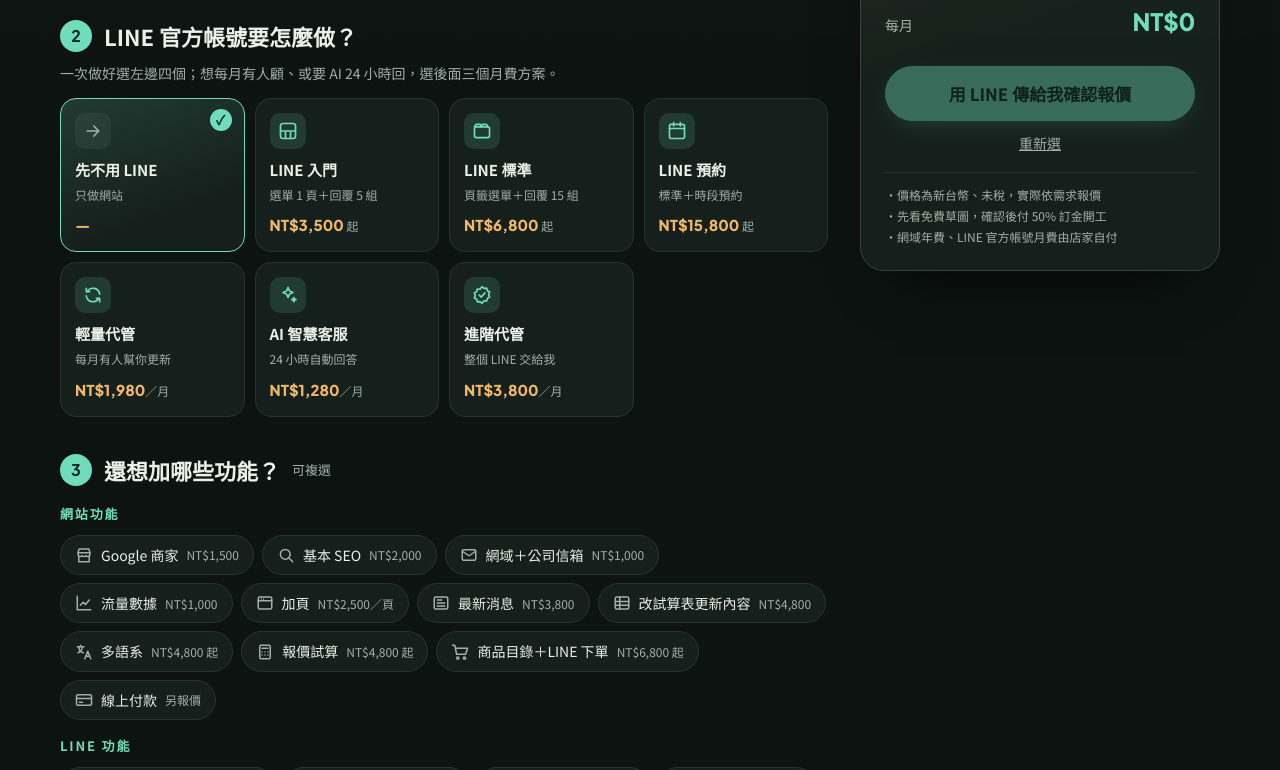
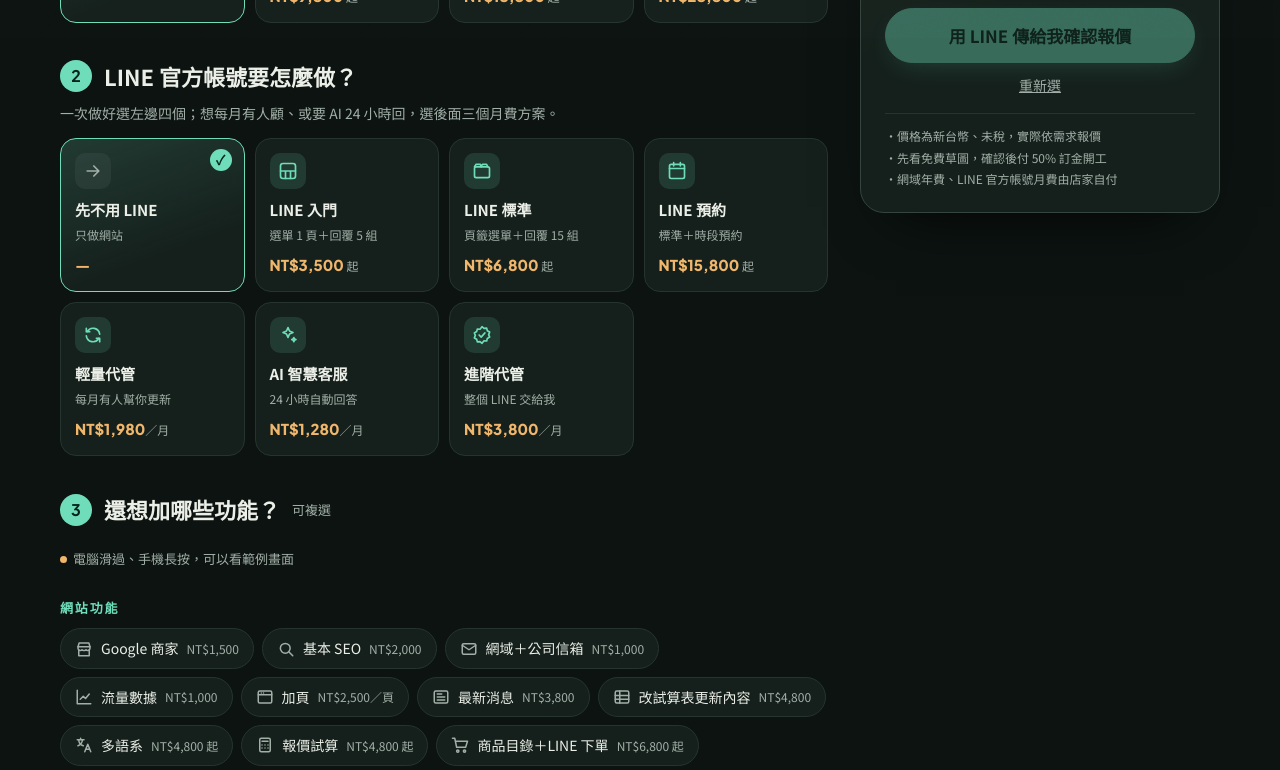
Before and after one commit to chenshing0923-eng/Rowan-Studio-Line, a plain HTML site: page quote.html in a window 1280 px wide. Shown: the part 762-1532 px from the top of the page. Drawn offline with Linux system fonts and the light colour scheme.

Commit message:
估價頁：電腦滑過、手機長按顯示功能範例畫面；修正每月 NT$0 列不該顯示 (#29)
Claude-Session: https://claude.ai/code/session_01Jv5xToDH4eLrV48W92rnBD

Co-authored-by: Claude <noreply@anthropic.com>

```diff
--- a/main.js
+++ b/main.js
@@ -78,7 +78,6 @@ if (viewer) {
 /* ===== 功能預覽：滑過／點一下圖示，跳出實際畫面 ===== */
 (() => {
   const tiles = document.querySelectorAll('.ft[data-demo]');
-  if (!tiles.length) return;
   const W = (url, body) => `<div class="mk web"><div class="wb"><i></i><i></i><i></i><span>${url}</span></div><div class="wbody">${body}</div></div>`;
   const C = (body, cls = '') => `<div class="mk chat ${cls}">${body}</div>`;
   const RM = `<div class="rm"><i class="hi">立即預約</i><i>本月優惠</i><i>價目表</i><i>營業時間</i><i>常見問題</i><i>交通位置</i></div>`;
@@ -91,6 +90,7 @@ if (viewer) {
     'w-search': W('google.com', `<div class="gs"><span>台中 日日食堂</span><span>🔍</span></div><div class="gr"><small>yourshop.com</small><b>日日食堂｜家常麵食・線上訂位</b><span>每天市場食材現做，LINE 就能訂位、外帶預點…</span></div><div class="ln" style="width:70%"></div><div class="ln" style="width:50%"></div>`),
     'w-store': `<div class="mk map"><div class="pinm"></div><div class="biz"><b>日日食堂</b><div><span class="st">★★★★★</span> 4.8（126 則評論）</div><div><span class="open">營業中</span>・20:00 打烊</div><div class="acts"><span>路線</span><span>致電</span><span>網站</span></div></div></div>`,
     'w-cal': W('yourshop.com/booking', `<b>選擇日期</b><div class="cal7"><span class="off">一</span><span>2</span><span>3</span><span class="sel">4</span><span>5</span><span>6</span><span class="off">休</span></div><b>選擇時段</b><div class="slots2"><span>10:00</span><span class="sel">14:00</span><span class="off">已額滿</span></div>`),
+    'w-page': W('yourshop.com/about', `<div class="pills"><span>首頁</span><span class="on">關於我們</span><span>服務</span><span>作品</span><span style="border-style:dashed">＋新頁面</span></div><div class="ln d" style="width:45%"></div><div class="ln"></div><div class="ln" style="width:85%"></div><div class="gal"><i style="background:#F2E2CB"></i><i style="background:#C9DDD3"></i><i style="background:#D9CCE8"></i></div>`),
     'w-news': W('yourshop.com/news', `<b>最新消息</b><div class="news"><div><small>11/20</small><span>冬季限定：麻油雞麵開賣<em>NEW</em></span></div><div><small>11/12</small><span>12 月公休日公告</span></div><div><small>11/01</small><span>加 LINE 好友送 9 折券</span></div></div>`),
     'w-sheet': `<div class="mk" style="background:#F1F4F3;padding:10px"><div class="split"><div class="gsheet"><div><span>品項</span><span>價格</span></div><div><span>牛肉麵</span><span class="hl">190</span></div><div><span>滷肉飯</span><span>120</span></div><div><span>燙青菜</span><span>60</span></div></div><div class="arrow">→</div><div class="menuw"><div><span>牛肉麵</span><span class="hl">$190</span></div><div><span>滷肉飯</span><span>$120</span></div><div><span>燙青菜</span><span>$60</span></div></div></div></div>`,
     'w-calc': W('yourshop.com/quote', `<b>居家清潔估價</b><div class="chk"><div><i class="y"></i>三房兩廳<span>$4,800</span></div><div><i class="y"></i>廚房深度清潔<span>$1,500</span></div><div><i></i>冷氣清洗<span>$1,800</span></div></div><div class="total"><span>預估總價</span><b>NT$6,300</b></div>`),
@@ -116,12 +116,15 @@ if (viewer) {
   pop.className = 'fpop'; pop.setAttribute('role', 'tooltip');
   document.body.appendChild(pop);
   let cur = null, hideT;
-  const show = t => {
+  const esc = s => String(s).replace(/[&<>"]/g, c => ({ '&': '&amp;', '<': '&lt;', '>': '&gt;', '"': '&quot;' }[c]));
+  // info：{ title, badge, plain, demo, tip }；沒給就從功能清單的格子讀
+  const show = (t, info) => {
     clearTimeout(hideT);
-    if (cur && cur !== t) cur.classList.remove('on');
-    cur = t; t.classList.add('on');
-    const add = t.classList.contains('add');
-    pop.innerHTML = `<h4>${t.querySelector('span').textContent}<small class="${add ? 'add' : ''}">${add ? '可加購' : '方案內含'}</small></h4>${M[t.dataset.demo] || ''}<p>${t.dataset.tip}</p>`;
+    if (!info) { const add = t.classList.contains('add'); info = { title: t.querySelector('span').textContent, badge: add ? '可加購' : '方案內含', plain: add, demo: t.dataset.demo, tip: t.dataset.tip }; }
+    if (!M[info.demo]) return;
+    if (cur && cur !== t) cur.classList.remove('peek');
+    cur = t; t.classList.add('peek');
+    pop.innerHTML = `<h4>${esc(info.title)}${info.badge ? `<small class="${info.plain ? 'add' : ''}">${esc(info.badge)}</small>` : ''}</h4>${M[info.demo]}${info.tip ? `<p>${esc(info.tip)}</p>` : ''}`;
     const r = t.getBoundingClientRect(), vw = document.documentElement.clientWidth;
     const w = Math.min(272, vw - 24); pop.style.width = w + 'px';
     const h = pop.offsetHeight;
@@ -132,7 +135,8 @@ if (viewer) {
     pop.style.left = left + scrollX + 'px'; pop.style.top = top + scrollY + 'px';
     pop.classList.add('show');
   };
-  const hide = () => { hideT = setTimeout(() => { pop.classList.remove('show'); cur && cur.classList.remove('on'); cur = null; }, 120); };
+  const hide = () => { clearTimeout(hideT); hideT = setTimeout(() => { pop.classList.remove('show'); cur && cur.classList.remove('peek'); cur = null; }, 120); };
+  window.RowanDemo = { show, hide, has: k => !!M[k], pop };
   tiles.forEach(t => {
     t.addEventListener('pointerenter', e => { if (e.pointerType === 'mouse') show(t); });
     t.addEventListener('pointerleave', e => { if (e.pointerType === 'mouse') hide(); });
--- a/prices.js
+++ b/prices.js
@@ -4,42 +4,42 @@
 window.PRICES = {
   site: [
     { id: 'none',  name: '先不用網站', price: 0, icon: 'i-arrow', sub: '只做 LINE' },
-    { id: 'one',   name: '一頁式形象網站', price: 9800, icon: 'i-web', sub: '1 頁・先有門面' },
-    { id: 'multi', name: '多頁品牌官網', price: 18800, icon: 'i-store', sub: '最多 5 頁・最多人選' },
-    { id: 'book',  name: '預約型網站', price: 28800, icon: 'i-cal', sub: '官網＋線上預約' },
+    { id: 'one',   name: '一頁式形象網站', demo: 'w-line', tip: '一頁就看完服務、價格、地址，一鍵加 LINE', price: 9800, icon: 'i-web', sub: '1 頁・先有門面' },
+    { id: 'multi', name: '多頁品牌官網', demo: 'w-page', tip: '首頁、關於、服務、作品分頁介紹', price: 18800, icon: 'i-store', sub: '最多 5 頁・最多人選' },
+    { id: 'book',  name: '預約型網站', demo: 'w-cal', tip: '客人自己選日期時段，額滿自動關閉', price: 28800, icon: 'i-cal', sub: '官網＋線上預約' },
   ],
   line: [
     { id: 'none',  name: '先不用 LINE', price: 0, icon: 'i-arrow', sub: '只做網站' },
-    { id: 'basic', name: 'LINE 入門', price: 3500, icon: 'i-grid', sub: '選單 1 頁＋回覆 5 組' },
-    { id: 'std',   name: 'LINE 標準', price: 6800, icon: 'i-tabs', sub: '頁籤選單＋回覆 15 組' },
-    { id: 'book',  name: 'LINE 預約', price: 15800, icon: 'i-cal', sub: '標準＋時段預約' },
-    { id: 'm-light', name: '輕量代管', price: 3500, monthly: 1980, icon: 'i-refresh', sub: '每月有人幫你更新' },
-    { id: 'm-ai',  name: 'AI 智慧客服', price: 6000, monthly: 1280, icon: 'i-spark', sub: '24 小時自動回答' },
-    { id: 'm-pro', name: '進階代管', price: 6800, monthly: 3800, icon: 'i-badge', sub: '整個 LINE 交給我' },
+    { id: 'basic', name: 'LINE 入門', demo: 'l-grid', tip: '圖文選單＋關鍵字自動回覆', price: 3500, icon: 'i-grid', sub: '選單 1 頁＋回覆 5 組' },
+    { id: 'std',   name: 'LINE 標準', demo: 'l-tabs', tip: '頁籤切換選單，像 App 一樣', price: 6800, icon: 'i-tabs', sub: '頁籤選單＋回覆 15 組' },
+    { id: 'book',  name: 'LINE 預約', demo: 'l-cal', tip: '在 LINE 選時段，預約完成自動通知', price: 15800, icon: 'i-cal', sub: '標準＋時段預約' },
+    { id: 'm-light', name: '輕量代管', demo: 'l-cards', tip: '每月幫你換選單、做推播圖文', price: 3500, monthly: 1980, icon: 'i-refresh', sub: '每月有人幫你更新' },
+    { id: 'm-ai',  name: 'AI 智慧客服', demo: 'l-spark', tip: '半夜也能自動回答客人問題', price: 6000, monthly: 1280, icon: 'i-spark', sub: '24 小時自動回答' },
+    { id: 'm-pro', name: '進階代管', demo: 'l-target', tip: '推播只發給對的人，每月數據回報', price: 6800, monthly: 3800, icon: 'i-badge', sub: '整個 LINE 交給我' },
   ],
   combos: [
     { site: 'one',   line: 'basic', price: 11800, name: '開店起步包' },
     { site: 'multi', line: 'std',   price: 22800, name: '開店完整包' },
   ],
   addons: [
-    { group: 'web', id: 'gbp',    name: 'Google 商家', price: 1500, icon: 'i-store', incl: { site: ['multi', 'book'] } },
-    { group: 'web', id: 'seo',    name: '基本 SEO', price: 2000, icon: 'i-search', incl: { site: ['one', 'multi', 'book'] } },
-    { group: 'web', id: 'domain', name: '網域＋公司信箱', price: 1000, icon: 'i-mail' },
-    { group: 'web', id: 'stats',  name: '流量數據', price: 1000, icon: 'i-chart' },
-    { group: 'web', id: 'page',   name: '加頁', price: 2500, unit: '頁', qty: true, icon: 'i-web' },
-    { group: 'web', id: 'news',   name: '最新消息', price: 3800, icon: 'i-news' },
-    { group: 'web', id: 'cms',    name: '改試算表更新內容', price: 4800, icon: 'i-sheet' },
-    { group: 'web', id: 'lang',   name: '多語系', price: 4800, from: true, icon: 'i-lang' },
-    { group: 'web', id: 'calc',   name: '報價試算', price: 4800, from: true, icon: 'i-calc' },
-    { group: 'web', id: 'shop',   name: '商品目錄＋LINE 下單', price: 6800, from: true, icon: 'i-cart' },
-    { group: 'web', id: 'pay',    name: '線上付款', price: 0, quote: true, icon: 'i-card' },
-    { group: 'line', id: 'bookset', name: '預約系統代設定', price: 2000, icon: 'i-cal', incl: { line: ['book'] } },
-    { group: 'line', id: 'flex',   name: '卡片訊息', price: 800, unit: '組', qty: true, icon: 'i-cards' },
-    { group: 'line', id: 'coupon', name: '優惠券', price: 500, unit: '張', qty: true, icon: 'i-ticket' },
-    { group: 'line', id: 'stamp',  name: '集點卡', price: 1000, icon: 'i-stamp' },
-    { group: 'line', id: 'seg',    name: '分眾推播', price: 1500, icon: 'i-target' },
-    { group: 'line', id: 'ai',     name: 'LINE AI 自動回應', price: 2500, icon: 'i-spark', incl: { line: ['m-ai'] } },
-    { group: 'line', id: 'shield', name: '藍盾認證', price: 1000, icon: 'i-shield' },
+    { group: 'web', id: 'gbp', demo: 'w-store', tip: '地圖上顯示營業時間、評論、路線', name: 'Google 商家', price: 1500, icon: 'i-store', incl: { site: ['multi', 'book'] } },
+    { group: 'web', id: 'seo', demo: 'w-search', tip: 'Google 搜店名就找得到你', name: '基本 SEO', price: 2000, icon: 'i-search', incl: { site: ['one', 'multi', 'book'] } },
+    { group: 'web', id: 'domain', demo: 'w-mail', tip: '專屬網址＋公司信箱', name: '網域＋公司信箱', price: 1000, icon: 'i-mail' },
+    { group: 'web', id: 'stats', demo: 'w-chart', tip: '每月幾人來看、從哪裡來', name: '流量數據', price: 1000, icon: 'i-chart' },
+    { group: 'web', id: 'page', demo: 'w-page', tip: '多一頁介紹，例如師資、菜單', name: '加頁', price: 2500, unit: '頁', qty: true, icon: 'i-web' },
+    { group: 'web', id: 'news', demo: 'w-news', tip: '活動、公告自己就能發', name: '最新消息', price: 3800, icon: 'i-news' },
+    { group: 'web', id: 'cms', demo: 'w-sheet', tip: '改試算表，網站價格菜單自動更新', name: '改試算表更新內容', price: 4800, icon: 'i-sheet' },
+    { group: 'web', id: 'lang', demo: 'w-lang', tip: '中、英、日切換', name: '多語系', price: 4800, from: true, icon: 'i-lang' },
+    { group: 'web', id: 'calc', demo: 'w-calc', tip: '客人勾選項目，自動算出價格', name: '報價試算', price: 4800, from: true, icon: 'i-calc' },
+    { group: 'web', id: 'shop', demo: 'w-cart', tip: '選好商品，一鍵用 LINE 下單', name: '商品目錄＋LINE 下單', price: 6800, from: true, icon: 'i-cart' },
+    { group: 'web', id: 'pay', demo: 'w-card', tip: '信用卡付款，依金流另外報價', name: '線上付款', price: 0, quote: true, icon: 'i-card' },
+    { group: 'line', id: 'bookset', demo: 'l-cal', tip: '接現成預約系統，選單一鍵預約', name: '預約系統代設定', price: 2000, icon: 'i-cal', incl: { line: ['book'] } },
+    { group: 'line', id: 'flex', demo: 'l-cards', tip: '左右滑的商品、方案卡片', name: '卡片訊息', price: 800, unit: '組', qty: true, icon: 'i-cards' },
+    { group: 'line', id: 'coupon', demo: 'l-ticket', tip: '加好友禮、生日券、限時券', name: '優惠券', price: 500, unit: '張', qty: true, icon: 'i-ticket' },
+    { group: 'line', id: 'stamp', demo: 'l-stamp', tip: '消費集點，回購變多', name: '集點卡', price: 1000, icon: 'i-stamp' },
+    { group: 'line', id: 'seg', demo: 'l-target', tip: '只發給對的人，不打擾', name: '分眾推播', price: 1500, icon: 'i-target' },
+    { group: 'line', id: 'ai', demo: 'l-spark', tip: 'LINE 內建 AI 自動回答', name: 'LINE AI 自動回應', price: 2500, icon: 'i-spark', incl: { line: ['m-ai'] } },
+    { group: 'line', id: 'shield', demo: 'l-shield', tip: '搜尋得到、名字旁有藍盾', name: '藍盾認證', price: 1000, icon: 'i-shield' },
   ],
   care: [
     { id: 'none', name: '自己更新', monthly: 0 },
--- a/quote.html
+++ b/quote.html
@@ -106,6 +106,7 @@
       <div class="q-steps">
         <div class="q-step">
           <h2><span>1</span>要做網站嗎？</h2>
+          <p class="q-peek-tip">電腦滑過、手機長按，可以看範例畫面</p>
           <div class="q-opts" id="q-site"></div>
         </div>
         <div class="q-step">
@@ -115,6 +116,7 @@
         </div>
         <div class="q-step">
           <h2><span>3</span>還想加哪些功能？<small>可複選</small></h2>
+          <p class="q-peek-tip">電腦滑過、手機長按，可以看範例畫面</p>
           <h3 class="q-sub">網站功能</h3>
           <div class="q-chips" id="q-web"></div>
           <h3 class="q-sub">LINE 功能</h3>
--- a/quote.js
+++ b/quote.js
@@ -106,6 +106,33 @@
   if (P.line.some(o => o.id === qs.get('line'))) st.line = qs.get('line');
   render();
 
+  // 範例預覽：電腦滑過、手機長按（放開後點空白處關閉）
+  const infoOf = el => {
+    const k = el.dataset.k, id = el.dataset.v || el.closest('.q-chip')?.dataset.id;
+    const o = k === 'site' ? P.site.find(x => x.id === id) : k === 'line' ? P.line.find(x => x.id === id) : P.addons.find(x => x.id === id);
+    if (!o || !o.demo) return null;
+    const inc = !k && included(o);
+    const badge = inc ? '方案已含' : o.quote ? '另報價' : o.monthly ? `${nt(o.monthly)}／月` : `${nt(o.price)}${o.unit ? '／' + o.unit : o.from || k ? ' 起' : ''}`;
+    return { title: o.name, badge, plain: !inc, demo: o.demo, tip: o.tip };
+  };
+  const peekEls = () => root.querySelectorAll('.q-opt, .q-tog');
+  let pressT = null, pressed = false, sx = 0, sy = 0;
+  peekEls().forEach(el => {
+    const host = el.closest('.q-chip') || el;
+    el.addEventListener('pointerenter', e => { if (e.pointerType === 'mouse') { const i = infoOf(el); i && window.RowanDemo?.show(host, i); } });
+    el.addEventListener('pointerleave', e => { if (e.pointerType === 'mouse') window.RowanDemo?.hide(); });
+    el.addEventListener('pointerdown', e => {
+      if (e.pointerType === 'mouse') return;
+      pressed = false; sx = e.clientX; sy = e.clientY; clearTimeout(pressT);
+      pressT = setTimeout(() => { const i = infoOf(el); if (i && window.RowanDemo) { pressed = true; window.RowanDemo.show(host, i); navigator.vibrate?.(10); } }, 450);
+    });
+    el.addEventListener('pointermove', e => { if (Math.hypot(e.clientX - sx, e.clientY - sy) > 10) clearTimeout(pressT); });
+    ['pointerup', 'pointercancel'].forEach(t => el.addEventListener(t, () => clearTimeout(pressT)));
+    el.addEventListener('contextmenu', e => e.preventDefault());
+  });
+  // 長按後放開不要算成「選取」
+  root.addEventListener('click', e => { if (pressed) { pressed = false; e.stopPropagation(); e.preventDefault(); } }, true);
+
   // 手機底部總價列：總結區看得到時隱藏
   const bar = document.getElementById('q-bar');
   if (bar && 'IntersectionObserver' in window) new IntersectionObserver(([en]) => bar.classList.toggle('hide', en.isIntersecting)).observe($('#q-sum'));
--- a/styles.css
+++ b/styles.css
@@ -550,7 +550,7 @@ html:active-view-transition-type(back)::view-transition-new(root) { animation-na
 .fb-web .ft .ic { color: var(--warm); }
 .ft::before { content: ""; position: absolute; top: 7px; right: 7px; width: 6px; height: 6px; border-radius: 50%; background: var(--mint); }
 .ft.add::before { background: transparent; box-shadow: inset 0 0 0 1.5px var(--muted); }
-.ft:hover, .ft:focus-visible, .ft.on { border-color: var(--line-2); background: var(--surface-2); transform: translateY(-2px); }
+.ft:hover, .ft:focus-visible, .ft.peek { border-color: var(--line-2); background: var(--surface-2); transform: translateY(-2px); }
 .fb-legend { display: flex; flex-wrap: wrap; gap: 6px 20px; margin: 14px 0 0; font-size: 13px; color: var(--muted); }
 .fb-legend span { display: inline-flex; align-items: center; gap: 7px; }
 .fb-legend i { width: 8px; height: 8px; border-radius: 50%; }
@@ -807,3 +807,11 @@ html:active-view-transition-type(back)::view-transition-new(root) { animation-na
   .q-bar .btn { padding: 11px 18px; font-size: 15px; }
 }
 @media (max-width: 560px) { .q-opts { grid-template-columns: repeat(2, minmax(0, 1fr)); } .q-opt { padding: 12px; } }
+
+/* 估價頁：滑過／長按看範例 */
+.q-opt, .q-tog { -webkit-touch-callout: none; -webkit-user-select: none; user-select: none; }
+.q-opt.peek { border-color: var(--line-2); }
+.q-chip.peek:not(.on) { border-color: var(--line-2); background: var(--surface-2); }
+.q-peek-tip { display: inline-flex; align-items: center; gap: 6px; margin: -4px 0 12px; font-size: 13px; color: var(--muted); }
+.q-peek-tip::before { content: ""; width: 7px; height: 7px; border-radius: 50%; background: var(--warm); }
+#quote [hidden], .q-bar [hidden] { display: none !important; }
```
